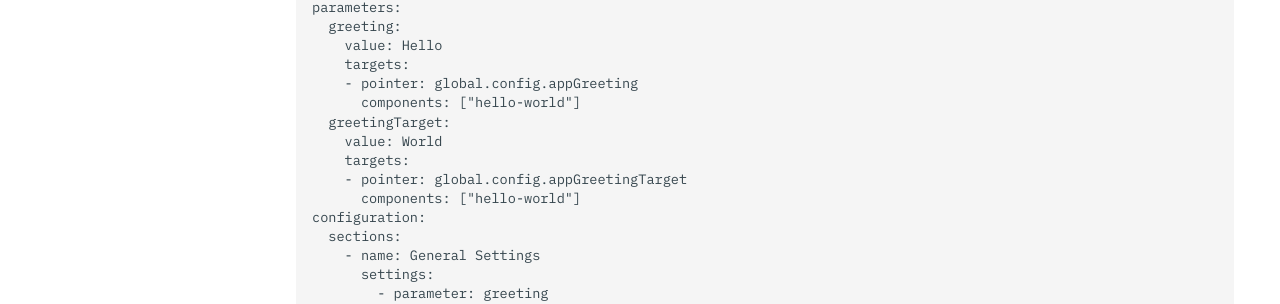
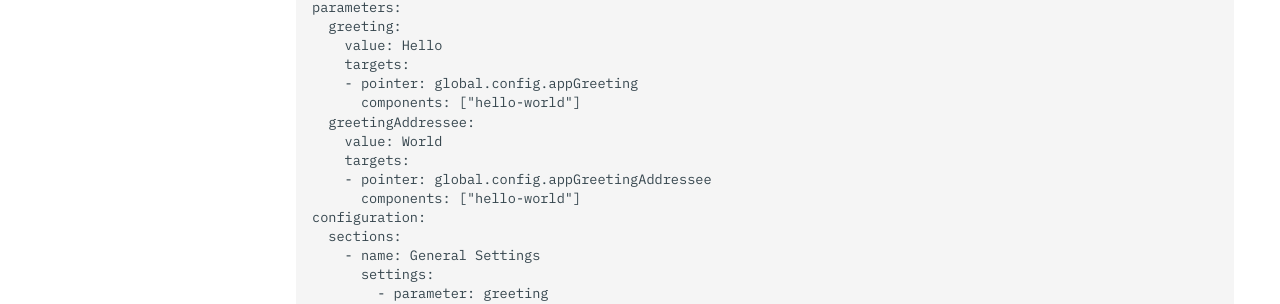
Before and after one commit to margo/specification, an MkDocs documentation site: the page built from system-design/app-interoperability/application-package-definition.md, in a window 1280 px wide and 1400 px high, scrolled down 1346 px. Shown: the part 833-1137 px from the top of the window. Built offline with MkDocs 1.6.1 and Material for MkDocs 9.7.7, drawn with Linux system fonts in a browser that asks for light colours; plug-ins that fetch from the network failed and are left out; some of the changed text lies outside the part shown.

Commit message:
fix: discrepancy between helm and configuration (#39)
Signed-off-by: George Gaál <gb12335@gmail.com>

```diff
--- a/system-design/app-interoperability/application-package-definition.md
+++ b/system-design/app-interoperability/application-package-definition.md
@@ -84,10 +84,10 @@ parameters:
     targets:
     - pointer: global.config.appGreeting
       components: ["hello-world"]
-  greetingTarget:
+  greetingAddressee:
     value: World
     targets:
-    - pointer: global.config.appGreetingTarget
+    - pointer: global.config.appGreetingAddressee
       components: ["hello-world"]
 configuration:
   sections:
```
